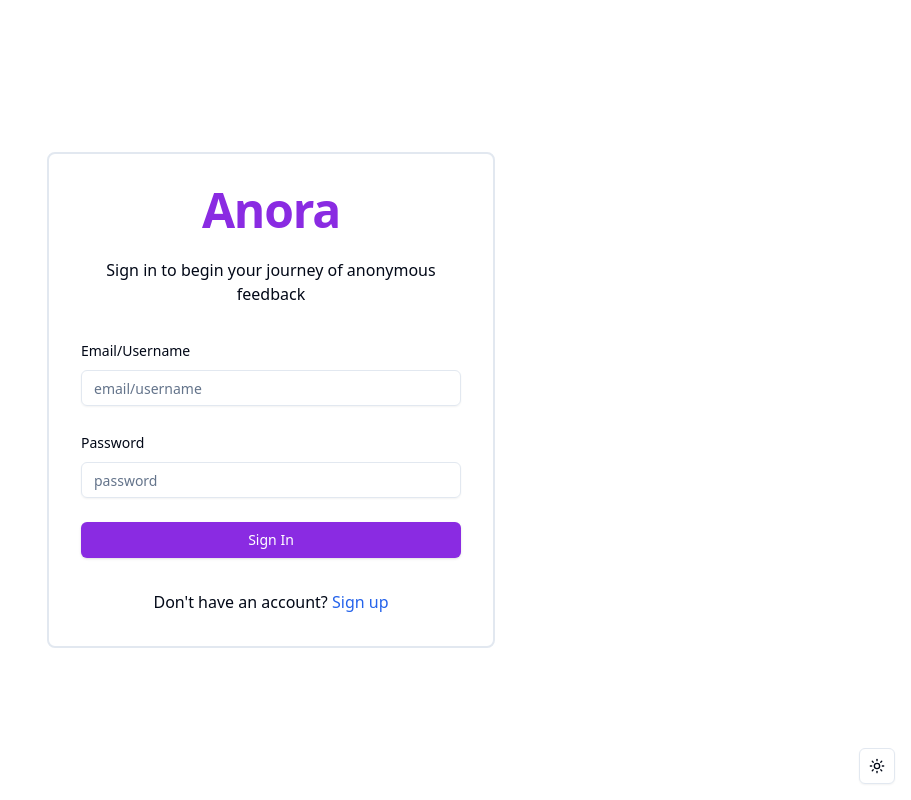
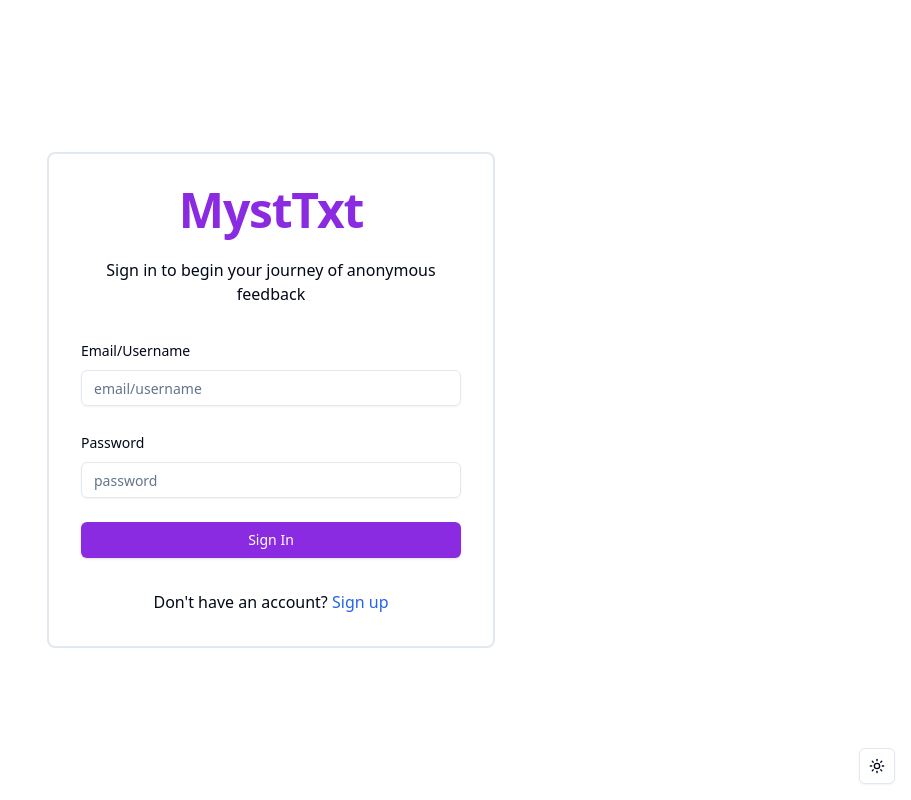
Before and after one commit to RCOM363/myst_txt, a Next.js app: page /sign-in in a window 1280 px wide. Shown: the whole page, without its empty margins (369-1280 px from the left). Built offline with nearby package versions, Linux system fonts and the light colour scheme.

Commit message:
refactor: change name

```diff
--- a/package.json
+++ b/package.json
@@ -1,5 +1,5 @@
 {
-  "name": "anora",
+  "name": "myst_txt",
   "version": "0.1.0",
   "private": true,
   "scripts": {
--- a/src/app/(auth)/sign-in/page.tsx
+++ b/src/app/(auth)/sign-in/page.tsx
@@ -60,7 +60,7 @@ function Page() {
       <div className="w-[90%] max-w-md p-8 space-y-8 rounded-lg border-solid border-[2px]">
         <div className="text-center">
           <h1 className="text-4xl text-[#8a2be2] font-extrabold tracking-tight lg:text-5xl mb-6">
-            Anora
+            MystTxt
           </h1>
           <p className="mb-4">
             Sign in to begin your journey of anonymous feedback
--- a/src/app/(auth)/sign-up/page.tsx
+++ b/src/app/(auth)/sign-up/page.tsx
@@ -93,7 +93,7 @@ function Page() {
       <div className="w-[90%] max-w-md p-8 space-y-8 rounded-lg border-solid border-[2px]">
         <div className="text-center">
           <h1 className="text-4xl text-[#8a2be2] font-extrabold tracking-tight lg:text-5xl mb-6">
-            Join Anora
+            Join MystTxt
           </h1>
           <p className="mb-4">
             Sign up to begin your journey of anonymous feedback
--- a/src/app/layout.tsx
+++ b/src/app/layout.tsx
@@ -17,7 +17,7 @@ const geistMono = Geist_Mono({
 });
 
 export const metadata: Metadata = {
-  title: "Anora",
+  title: "MystTxt",
   description: "Receive anonymous/mystery messages",
 };
 
--- a/src/components/Navbar.tsx
+++ b/src/components/Navbar.tsx
@@ -14,7 +14,7 @@ function Navbar() {
     <nav className="p-3 md:py-6 md:px-20 shadow-md text-[#8a2be2]">
       <div className="container mx-auto flex md:flex-row justify-between items-center">
         <Link href="/" className="text-3xl font-bold md:mb-0">
-          Anora
+          MystTxt
         </Link>
         {session ? (
           <>
```
Also changed, not shown: 1 other file (tests, documents, lock files or other folders).
